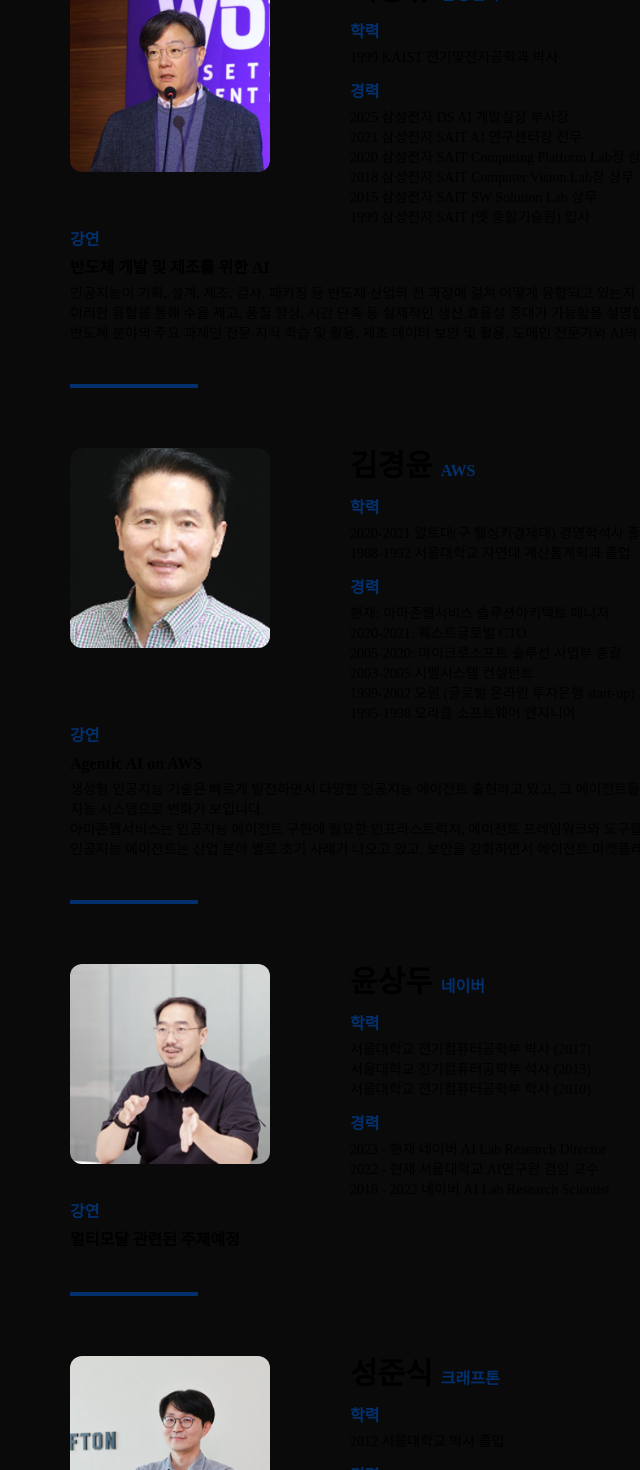
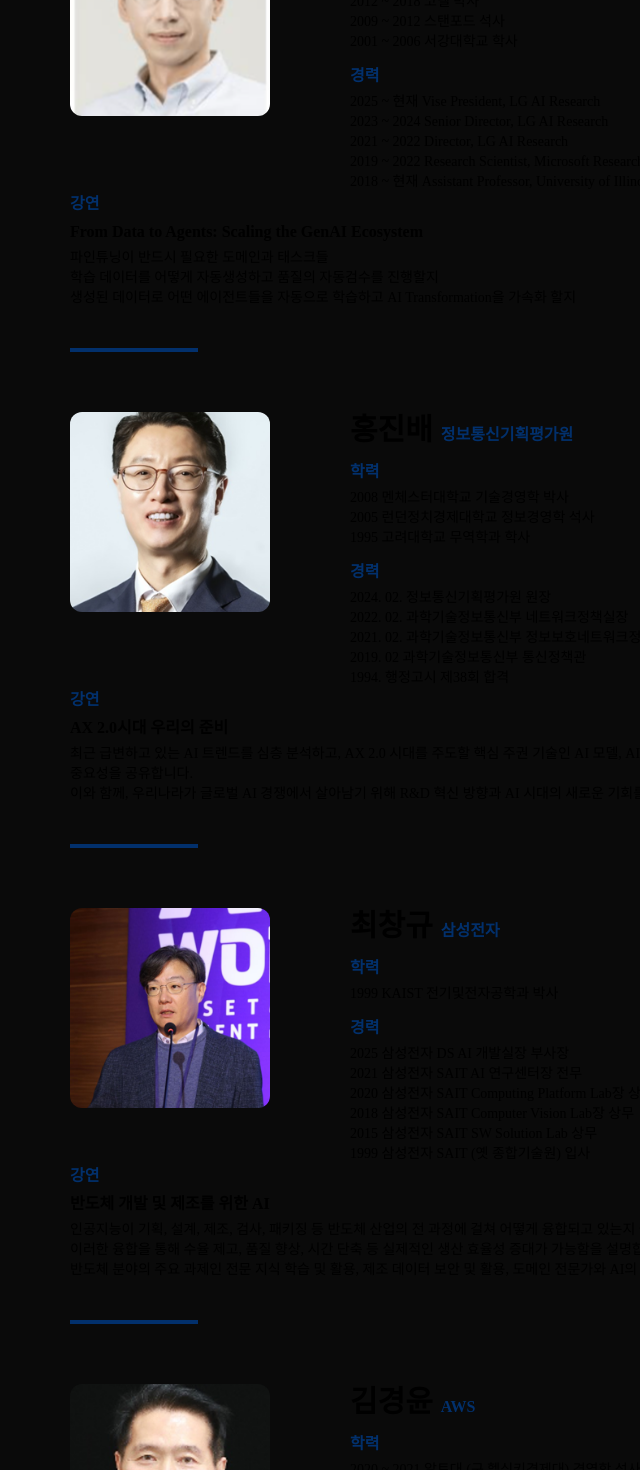
Before and after one commit to jiunkong/ku-ai-techday-2025, a Next.js app: page /speaker in a window 1280 px wide. Shown: the part 1200-2670 px from the top of the page, without its empty margins (154-794 px from the left). Built offline with nearby package versions, Linux system fonts and the light colour scheme; a web font is replaced by a local one.

Commit message:
feat: edit speaker and add footer

```diff
--- a/src/app/layout.tsx
+++ b/src/app/layout.tsx
@@ -3,6 +3,7 @@
 import { Header } from "@/components/Header";
 import Image from "next/image";
 import { Background } from "@/components/Background";
+import { Footer } from "@/components/Footer";
 
 export const metadata: Metadata = {
   title: "AI Tech Day 2025",
@@ -23,6 +24,7 @@
         <Header/>
         <div className="relative">
           {children}
+          <Footer/>
         </div>
       </body>
     </html>
--- a/src/app/page.tsx
+++ b/src/app/page.tsx
@@ -48,7 +48,9 @@
                 </div>
                 <div>
                     <h3 className="font-bold text-2xl mt-10">초청강연</h3>
-                    <p className="mt-1">삼성전자, KT, LG AI 연구소, AWS, 네이버, 크래프톤</p>
+                    <p className="mt-1">KT, LG AI 연구소, 정보통신기획평가원, 삼성전자, AWS, 네이버, 크래프톤</p>
+                    <h3 className="font-bold text-2xl mt-5">Recruiting 참여 기업</h3>
+                    <p className="mt-1">루닛, 삼성전자, 업스테이지, 퓨리오사 AI, 한화비전, AWS, KT, LG AI 연구소, SKT</p>
                 </div>
                 <div className="mt-15 lg:mt-0 lg:absolute lg:top-0 lg:right-10 flex flex-col lg:items-end">
                     <div className="w-50 h-50 overflow-hidden rounded-full mx-auto">
--- a/src/app/speaker/page.tsx
+++ b/src/app/speaker/page.tsx
@@ -7,6 +7,33 @@
 interface Speech {
     name: string,
     content: string
+}
+
+const ProfessorItem = (props: { name: string, image: string, url: string }) => {
+    return (
+        <Link href={props.url} target="_blank">
+            <motion.div className="flex items-center hover:bg-(--hover-bg) transition-colors duration-200 py-3 w-70 cursor-pointer rounded-lg"
+                whileHover={{ scale: 1.1 }}
+                transition={{ duration: 0.2 }}>
+
+                    <div className="overflow-hidden rounded-full w-15 h-15 lg:w-20 lg:h-20 ml-2 lg:ml-5">
+                        <Image src={props.image} width={300} height={300} alt="" className="w-full h-full object-cover"/>
+                    </div>
+                    <div className="ml-8">
+                        <div className="font-bold text-lg ml-2">
+                            {props.name}
+                        </div>
+                        <div className="flex gap-1 items-center scale-[0.8] text-lg text-(--title)">
+                            <svg xmlns="http://www.w3.org/2000/svg" fill="none" viewBox="0 0 24 24" strokeWidth={1.5} stroke="currentColor" className="size-6">
+                                <path strokeLinecap="round" strokeLinejoin="round" d="M13.19 8.688a4.5 4.5 0 0 1 1.242 7.244l-4.5 4.5a4.5 4.5 0 0 1-6.364-6.364l1.757-1.757m13.35-.622 1.757-1.757a4.5 4.5 0 0 0-6.364-6.364l-4.5 4.5a4.5 4.5 0 0 0 1.242 7.244" />
+                            </svg>
+                            <span>연구실</span>
+                        </div>
+                    </div>
+
+            </motion.div>
+        </Link>
+    )
 }
 
 const SpeakerItem = (props: { image: string, name: string, desc: string, career: string[], academy: string[], speech: Speech, priority?: boolean, objectX?: number }) => {
@@ -61,6 +88,17 @@
     return (
         <div className="w-[80vw] lg:w-[70vw] mx-auto text-black">
             <div className="flex items-center gap-12 mt-27 lg:mt-31">
+                <h1 className="text-(--title) text-4xl font-black">PROFESSORS</h1>
+                <div className="hidden lg:block grow bg-(--title) h-1"></div>
+            </div>
+            <div className="mt-12 lg:grid lg:grid-cols-3 gap-y-5 flex flex-col mb-20">
+                <ProfessorItem name="김진규" image="/professor/1.jpg" url="https://visionai.korea.ac.kr/"/>
+                <ProfessorItem name="박성우" image="/professor/2.jpg" url="https://www.gi.korea.ac.kr/"/>
+                <ProfessorItem name="서홍석" image="/professor/3.jpg" url="https://miil.korea.ac.kr/"/>
+                <ProfessorItem name="문경식" image="/professor/4.jpg" url="https://www.vcai.korea.ac.kr/"/>
+                <ProfessorItem name="강형엽" image="/professor/5.jpg" url="https://iiixr.korea.ac.kr/home"/>
+            </div>
+            <div className="flex items-center gap-12 mt-27 lg:mt-31">
                 <h1 className="text-(--title) text-4xl font-black">INVITED SPEAKERS</h1>
                 <div className="hidden lg:block grow bg-(--title) h-1"></div>
             </div>
@@ -95,28 +133,44 @@
                     "前) 서울특별시 4차 산업혁명위원회 위원",
                     "前) KAIST-KT 공동연구센터 공동연구소장"
                 ]} academy={[
-                    "MIT EECS/CSAIL (Media lab 부전공)석/박사(‘09)",
-                    "KAIST 전산학과(응용수학,경영공학부전공)학사('03)"
+                    "2009 MIT EECS/CSAIL (Media lab 부전공) 석/박사",
+                    "2003 KAIST 전산학과 (응용수학,경영공학부전공) 학사"
                 ]} speech={{
                     name: "K Intelligence: 한국적 AI로 여는 산업 혁신",
                     content: ""
                 }} priority/>
 
                 <SpeakerItem image="/speaker/4.png" name="이문태" desc="LG AI 연구소" academy={[
-                    "2001-2006 서강대학교 졸업",
-                    "2009-2012 스탠포드 석사 졸업",
-                    "2012-2018 코넬 박사 졸업"
+                    "2012 ~ 2018 코넬 박사",
+                    "2009 ~ 2012 스탠포드 석사",
+                    "2001 ~ 2006 서강대학교 학사"
                 ]} career={[
-                    "2019-2022 Research Scientist, Microsoft Research",
-                    "2018-현재 Assistant Professor, University of Illinois Chicago",
-                    "2021-2022 Director, LG AI Research",
-                    "2023-2024 Senior Director, LG AI Research",
-                    "2025-현재 Vice President, LG AI Research"
+                    "2025 ~ 현재 Vise President, LG AI Research",
+                    "2023 ~ 2024 Senior Director, LG AI Research",
+                    "2021 ~ 2022 Director, LG AI Research",
+                    "2019 ~ 2022 Research Scientist, Microsoft Research",
+                    "2018 ~ 현재 Assistant Professor, University of Illinois Chicago"
                 ]} speech={{
                     name: "From Data to Agents: Scaling the GenAI Ecosystem",
                     content: `파인튜닝이 반드시 필요한 도메인과 태스크들
 학습 데이터를 어떻게 자동생성하고 품질의 자동검수를 진행할지
 생성된 데이터로 어떤 에이전트들을 자동으로 학습하고 AI Transformation을 가속화 할지`
+                }}/>
+
+                <SpeakerItem image="/speaker/7.png" name="홍진배" desc="정보통신기획평가원" academy={[
+                    "2008 멘체스터대학교 기술경영학 박사",
+                    "2005 런던정치경제대학교 정보경영학 석사",
+                    "1995 고려대학교 무역학과 학사"
+                ]} career={[
+                    "2024. 02. 정보통신기획평가원 원장",
+                    "2022. 02. 과학기술정보통신부 네트워크정책실장",
+                    "2021. 02. 과학기술정보통신부 정보보호네트워크정책관",
+                    "2019. 02 과학기술정보통신부 통신정책관",
+                    "1994.    행정고시 제38회 합격"
+                ]} speech={{
+                    name: "AX 2.0시대 우리의 준비",
+                    content: `최근 급변하고 있는 AI 트렌드를 심층 분석하고, AX 2.0 시대를 주도할 핵심 주권 기술인 AI 모델, AI 반도체, 차세대 네트워크, 보안 기술의 발전 현황과 중요성을 공유합니다.
+이와 함께, 우리나라가 글로벌 AI 경쟁에서 살아남기 위해 R&D 혁신 방향과 AI 시대의 새로운 기회를 포착하고, 미래를 선도할 방안을 함께 모색합니다.`
                 }}/>
 
                 <SpeakerItem image="/speaker/1.png" name="최창규" desc="삼성전자" career={[
@@ -134,15 +188,15 @@
                 }}/>
 
                 <SpeakerItem name="김경윤" image="/speaker/2.png" desc="AWS" academy={[
-                    "2020-2021 알토대(구 헬싱키경제대) 경영학석사 졸업",
-                    "1988-1992 서울대학교 자연대 계산통계학과 졸업"
+                    "2020 ~ 2021 알토대 (구 헬싱키경제대) 경영학 석사",
+                    "1988 ~ 1992 서울대학교 자연대 계산통계학과 학사"
                 ]} career={[
-                    "현재: 아마존웹서비스 솔루션아키텍트 매니저",
-                    "2020-2021: 퀘스트글로벌 CTO",
-                    "2005-2020: 마이크로소프트 솔루션 사업부 총괄",
-                    "2003-2005 시벨시스템 컨설턴트",
-                    "1999-2002 오원 (글로벌 온라인 투자은행 start-up) 기술이사",
-                    "1995-1998 오라클 소프트웨어 엔지니어"
+                    "현재         아마존웹서비스 솔루션아키텍트 매니저",
+                    "2020 ~ 2021 퀘스트글로벌 CTO",
+                    "2005 ~ 2020 마이크로소프트 솔루션 사업부 총괄",
+                    "2003 ~ 2005 시벨시스템 컨설턴트",
+                    "1999 ~ 2002 오원 (글로벌 온라인 투자은행 start-up) 기술이사",
+                    "1995 ~ 1998 오라클 소프트웨어 엔지니어"
                 ]} speech={{
                     name: "Agentic AI on AWS",
                     content: `생성형 인공지능 기술은 빠르게 발전하면서 다양한 인공지능 에이전트 출현하고 있고, 그 에이전트들이 연결되어 복잡한 문제를 처리하는 에이전트 인공지능 시스템으로 변화가 보입니다.
@@ -151,24 +205,26 @@
                 }}/>
 
                 <SpeakerItem name="윤상두" desc="네이버" image="/speaker/5a.png" academy={[
-                    "서울대학교 전기컴퓨터공학부 박사 (2017)",
-                    "서울대학교 전기컴퓨터공학부 석사 (2013)",
-                    "서울대학교 전기컴퓨터공학부 학사 (2010)"
+                    "2017 서울대학교 전기컴퓨터공학부 박사",
+                    "2013 서울대학교 전기컴퓨터공학부 석사",
+                    "2010 서울대학교 전기컴퓨터공학부 학사"
                 ]} career={[
-                    "2023 - 현재 네이버 AI Lab Research Director",
-                    "2022 - 현재 서울대학교 AI연구원 겸임 교수",
-                    "2018 - 2022 네이버 AI Lab Research Scientist"
+                    "2023 ~ 현재 네이버 AI Lab Research Director",
+                    "2022 ~ 현재 서울대학교 AI연구원 겸임 교수",
+                    "2018 ~ 2022 네이버 AI Lab Research Scientist",
                 ]} speech={{
                     name: "멀티모달 관련된 주제예정",
                     content: ``
                 }}/>
 
-                <SpeakerItem image="/speaker/3.png" name="성준식" desc="크래프톤" academy={["2012 서울대학교 박사 졸업"]}
+                <SpeakerItem image="/speaker/3.png" name="성준식" desc="크래프톤" academy={[
+                    "2012 서울대학교 전기컴퓨터공학부 박사"
+                ]}
                 career={[
-                    "2025년 크래프톤 AI Interactive Agent 실장, AI 제작혁신 실장(겸), AI 서비스 실장(겸)",
-                    "2023년 크래프톤 응용 딥러닝실 실장",
-                    "2016~2022년 삼성전자 무선사업부 AI팀 (빅스비 보이스 개발)",
-                    "2013~2015년 삼성전자 무선사업부 S보이스 개발그룹"
+                    "2025 크래프톤 AI Interactive Agent 실장, AI 제작혁신 실장(겸), AI 서비스 실장 겸)",
+                    "2023 크래프톤 응용 딥러닝실 실장",
+                    "2016 ~ 2022 삼성전자 무선사업부 AI팀 (빅스비 보이스 개발)",
+                    "2013 ~ 2015 삼성전자 무선사업부 S보이스 개발그룹",
                 ]} speech={{
                     name: "AI X GAME - 크래프톤에서의 AI 적용 사례 ",
                     content: `Generative AI의 게임 제작 적용 가능성
--- a/src/components/Header.tsx
+++ b/src/components/Header.tsx
@@ -22,8 +22,8 @@
                 <div className="hidden lg:flex gap-5">
                     <LinkText link="/" white>Home</LinkText>
                     <LinkText link="/program" white>프로그램</LinkText>
-                    <LinkText link="/professor" white>교수소개</LinkText>
                     <LinkText link="/speaker" white>연사소개</LinkText>
+                    <LinkText link="https://docs.google.com/forms/d/1NYJZySgrFojTQgK7ud3m5jnqGBF0Gyg3_Ki0wWrQKiA" white>사전등록</LinkText>
                     <LinkText link="/location" white>오시는길</LinkText>
                 </div>
                 <div className="lg:hidden" onClick={() => setOpened(true)}>
```
Also changed, not shown: src/app/professor/page.tsx (deleted, +0 -50 lines), src/components/Footer.tsx (added, +19 -0 lines), public/logo.png (added), public/speaker/7.png (added).
